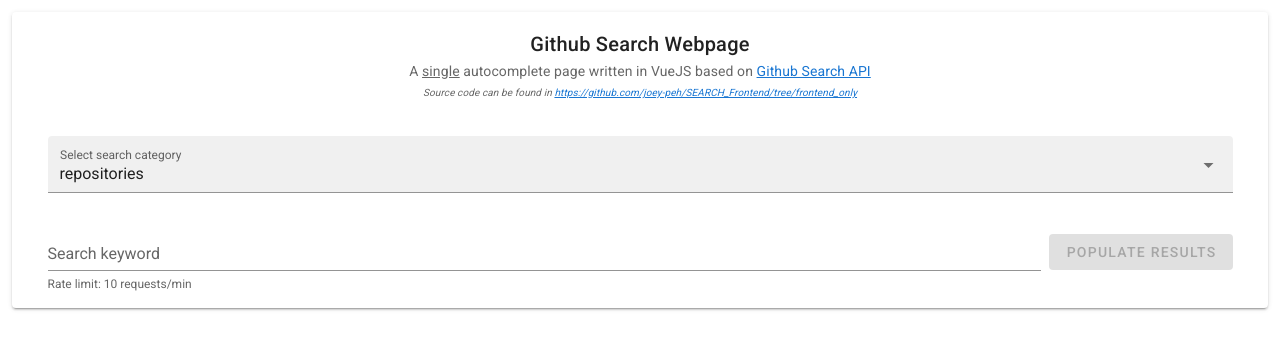
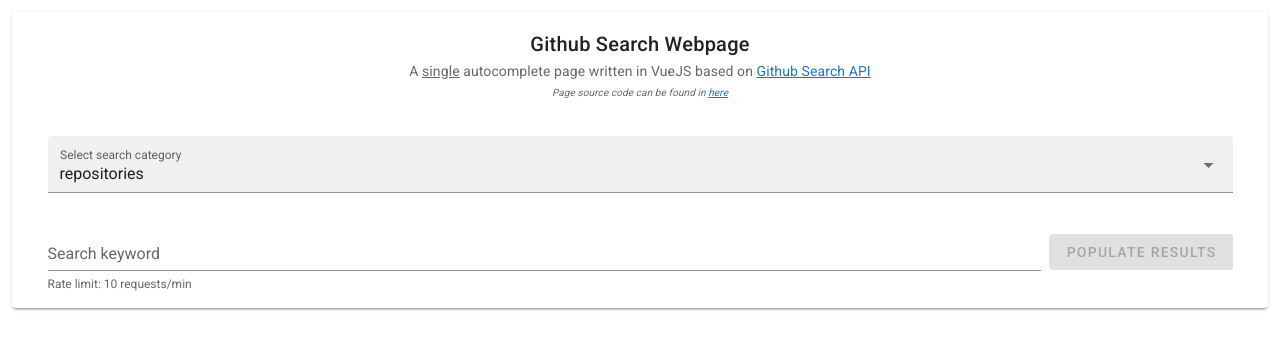
Before and after one commit to joey-peh/SEARCH_Frontend, a Vue app: page / in a window 1280 px wide. Shown: the top 350 px of the page. Built offline with nearby package versions, Linux system fonts and the light colour scheme.

Commit message:
remove comments

```diff
--- a/src/components/SearchRepository.vue
+++ b/src/components/SearchRepository.vue
@@ -8,10 +8,10 @@
         ><br />
         <p style="font-size: 10px">
           <i>
-            Source code can be found in
+            Page source code can be found in
             <a
-              href="https://github.com/joey-peh/SEARCH_Frontend/tree/frontend_only"
-              >https://github.com/joey-peh/SEARCH_Frontend/tree/frontend_only</a
+              href="https://github.com/joey-peh/SEARCH_Frontend/blob/frontend_only/src/components/SearchRepository.vue"
+              >here</a
             >
           </i>
         </p></v-card-subtitle
@@ -392,68 +392,6 @@
         }
       });
     },
-
-    getid(item) {
-      return item.id ? item.id : item.url ? item.url : item.name;
-    },
-    // getRepositories() {
-    //   //Spring Boot API
-    //   return new Promise((resolve, reject) => {
-    //     this.isLoading = true;
-    //     if (this.errorMsg != null) this.errorMsg = null;
-    //     let queryParams = {
-    //       category: this.categoryModel.name, //code/commits/users..
-    //       filterBy: this.search, //user=joey filterBy:joey
-    //     };
-
-    //     //only for "repositories" atm
-    //     if (this.sortItems[this.sortModel].sortOrder != undefined) {
-    //       queryParams["sortOrder.sort"] =
-    //         this.sortItems[this.sortModel].sortOrder.sort;
-    //       queryParams["sortOrder.order"] =
-    //         this.sortItems[this.sortModel].sortOrder.order;
-    //     }
-    //     if (
-    //       (this.search != null &&
-    //         this.search.length > 0 &&
-    //         //the word before this.search is not fetched yet
-    //         this.search != this.suggestionWord) ||
-    //       this.repopulateTable
-    //     ) {
-    //       console.log("searching " + this.search);
-    //       this.suggestionWord = this.search;
-    //       return axios
-    //         .get("http://localhost:1234/search", {
-    //           params: queryParams,
-    //         })
-    //         .then((res) => {
-    //           this.suggestions = res.data.items;
-    //           if (this.repopulateTable) {
-    //             this.searchWord = this.search;
-    //             this.tableItems = res.data.items;
-    //           }
-    //           this.repopulateTable = false;
-    //           resolve(res);
-    //         })
-    //         .catch((err) => {
-    //           if (err.response != null) this.errorMsg = err.response.data;
-    //           else this.errorMsg = err.toString();
-    //           reject(err);
-    //         })
-    //         .finally(() => {
-    //           this.isLoading = false;
-    //         });
-    //     } else {
-    //       if (this.repopulateTable) {
-    //         this.searchWord = this.search;
-    //         this.tableItems = this.suggestions;
-    //       }
-    //       this.repopulateTable = false;
-    //       this.isLoading = false;
-    //       resolve("nth to search");
-    //     }
-    //   });
-    // },
   },
 };
 </script>
```
